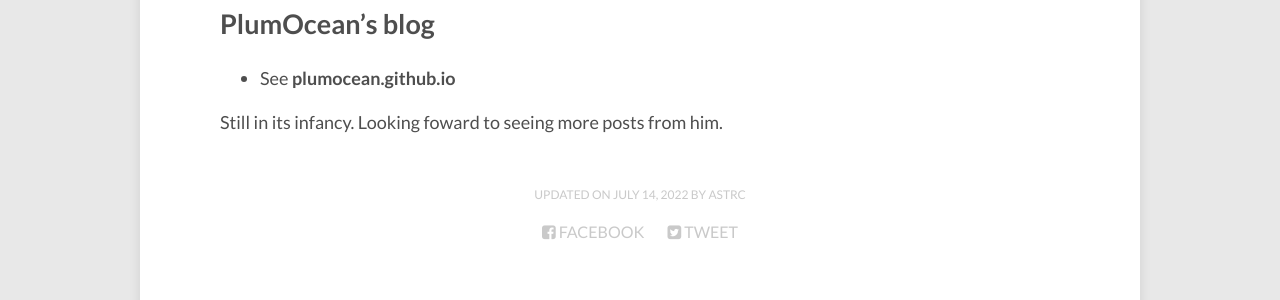
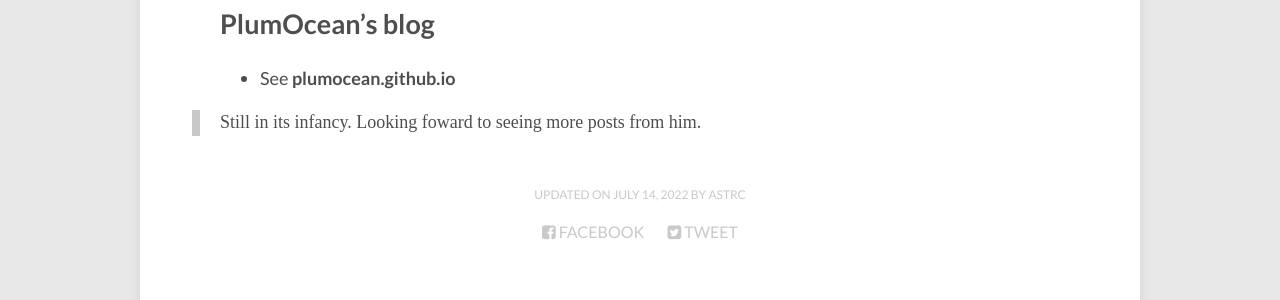
Before and after one commit to lucameng/lucameng.github.io, a Jekyll site: the page built from folks/index.md, in a window 1280 px wide. Shown: the part 737-1037 px from the top of the page. Built offline with Jekyll 4.4.1, drawn with Linux system fonts in a browser that asks for light colours.

```diff
--- a/folks/index.md
+++ b/folks/index.md
@@ -20,4 +20,4 @@ modified: 2022-07-14
 
 - See **[plumocean.github.io](https://yawning-lion.github.io/)**
 
-Still in its infancy. Looking foward to seeing more posts from him.
+> Still in its infancy. Looking foward to seeing more posts from him.
```
